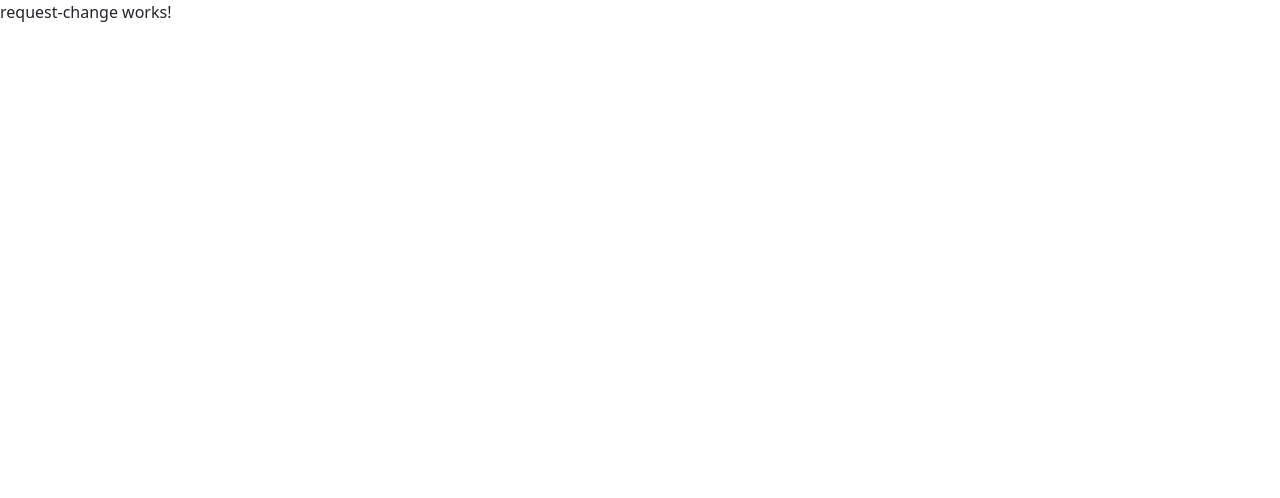
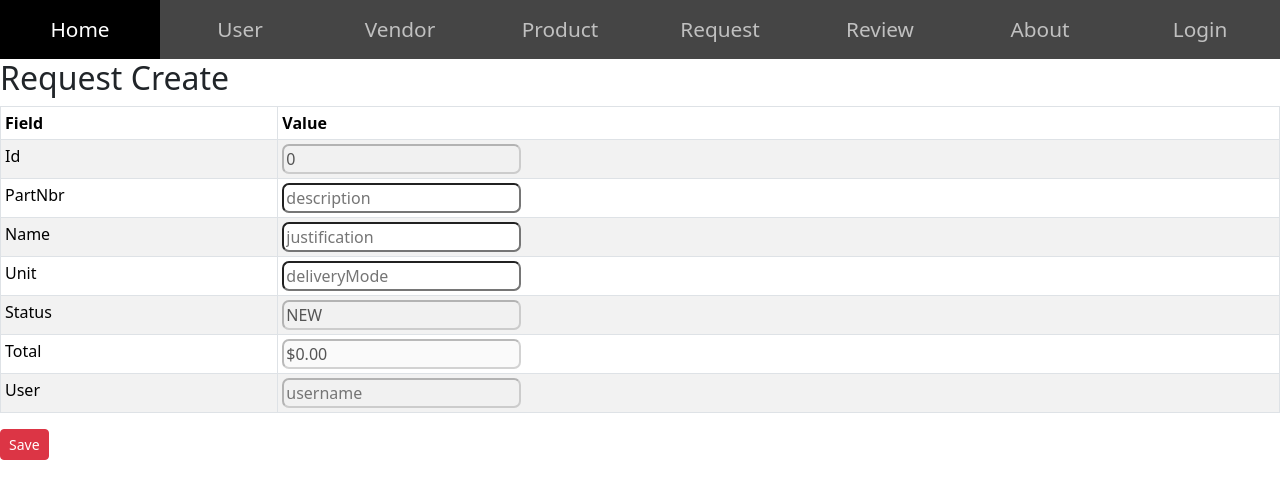
Before and after one commit to gpdoud/manzara-capstone-client, an Angular app: page /request/change/1 in a window 1280 px wide. Shown: the top 498 px of the page. Built offline with nearby package versions, Linux system fonts and the light colour scheme; no server answers.

Commit message:
Completed request change

```diff
--- a/src/app/prs/request/request-change/request-change.component.html
+++ b/src/app/prs/request/request-change/request-change.component.html
@@ -1 +1,52 @@
-<p>request-change works!</p>
+<div>
+    <app-menu></app-menu>
+    <h2>Request Create</h2>
+    <table class="table table-sm table-striped table-bordered table-hover">
+        <thead>
+            <tr>
+                <th>Field</th>
+                <th>Value</th>
+            </tr>
+        </thead>
+        <tbody>
+
+            <tr>
+                <td>Id</td>
+                <td><input [(ngModel)]="request.id" disabled title="RequestId" placeholder="RequestId" /></td>
+            </tr>
+            <tr>
+                <td>PartNbr</td>
+                <td><input [(ngModel)]="request.description"  title="description" placeholder="description" /></td>
+            </tr>
+            <tr>
+                <td>Name</td>
+                <td><input [(ngModel)]="request.justification"  title="justification" placeholder="justification" /></td>
+            </tr>
+            @if(request.rejectionReason) {
+                <tr>
+                    <td>RejectionReason</td>
+                    <td><input [(ngModel)]="request.rejectionReason" disabled title="rejectionReason" placeholder="rejectionReason" /></td>
+                </tr>
+            }
+            <tr>
+                <td>Unit</td>
+                <td><input [(ngModel)]="request.deliveryMode"  title="deliveryMode" placeholder="deliveryMode" /></td>
+            </tr>
+            <tr>
+                <td>Status</td>
+                <td><input [ngModel]="request.status" disabled title="status" placeholder="status" /></td>
+            </tr>
+            <tr>
+                <td>Total</td>
+                <td><input [ngModel]="request.total | currency" disabled title="status" placeholder="status" /></td>
+            </tr>
+            <tr>
+                <td>User</td>
+                <td><input [ngModel]="request.user?.username" disabled title="username" placeholder="username" /></td>
+            </tr>
+        </tbody>
+    </table>
+    <div>
+        <button class="btn btn-sm btn-danger" (click)="save()">Save</button>
+    </div>
+</div>
--- a/src/app/prs/request/request-change/request-change.component.ts
+++ b/src/app/prs/request/request-change/request-change.component.ts
@@ -1,11 +1,51 @@
 import { Component } from '@angular/core';
+import { CommonModule } from '@angular/common';
+import { Request } from '../request.class';import { ActivatedRoute, Router } from '@angular/router';
+import { VendorService } from '../../vendor/vendor.service';
+import { RequestService } from '../request.service';
+import { MenuComponent } from "../../menu/menu/menu.component";
+import { FormsModule } from '@angular/forms';
+
 
 @Component({
   selector: 'app-request-change',
-  imports: [],
+  imports: [MenuComponent,FormsModule, CommonModule],
   templateUrl: './request-change.component.html',
   styleUrl: './request-change.component.css'
 })
 export class RequestChangeComponent {
 
+    request: Request = new Request();
+
+  constructor(
+    public reqsvc: RequestService,
+    public route: ActivatedRoute,
+    public router: Router
+  ) {}
+
+  save(): void {
+    this.reqsvc.change(this.request).subscribe({
+      next: (res) => {
+        console.log("Request changed successfully", res);
+        this.router.navigate(['/request/list']);
+      },
+      error: (err) => {
+        console.error("Error changing product", err);
+      }
+    });
+  }
+
+  ngOnInit(): void {
+    var id = this.route.snapshot.params['id'];
+    this.reqsvc.get(id).subscribe({
+      next: (res) => {
+        this.request = res;
+      },
+      error: (err) => {
+        console.error("Error retrieving product", err);
+      }
+    });
+  }
+
+
 }
```
